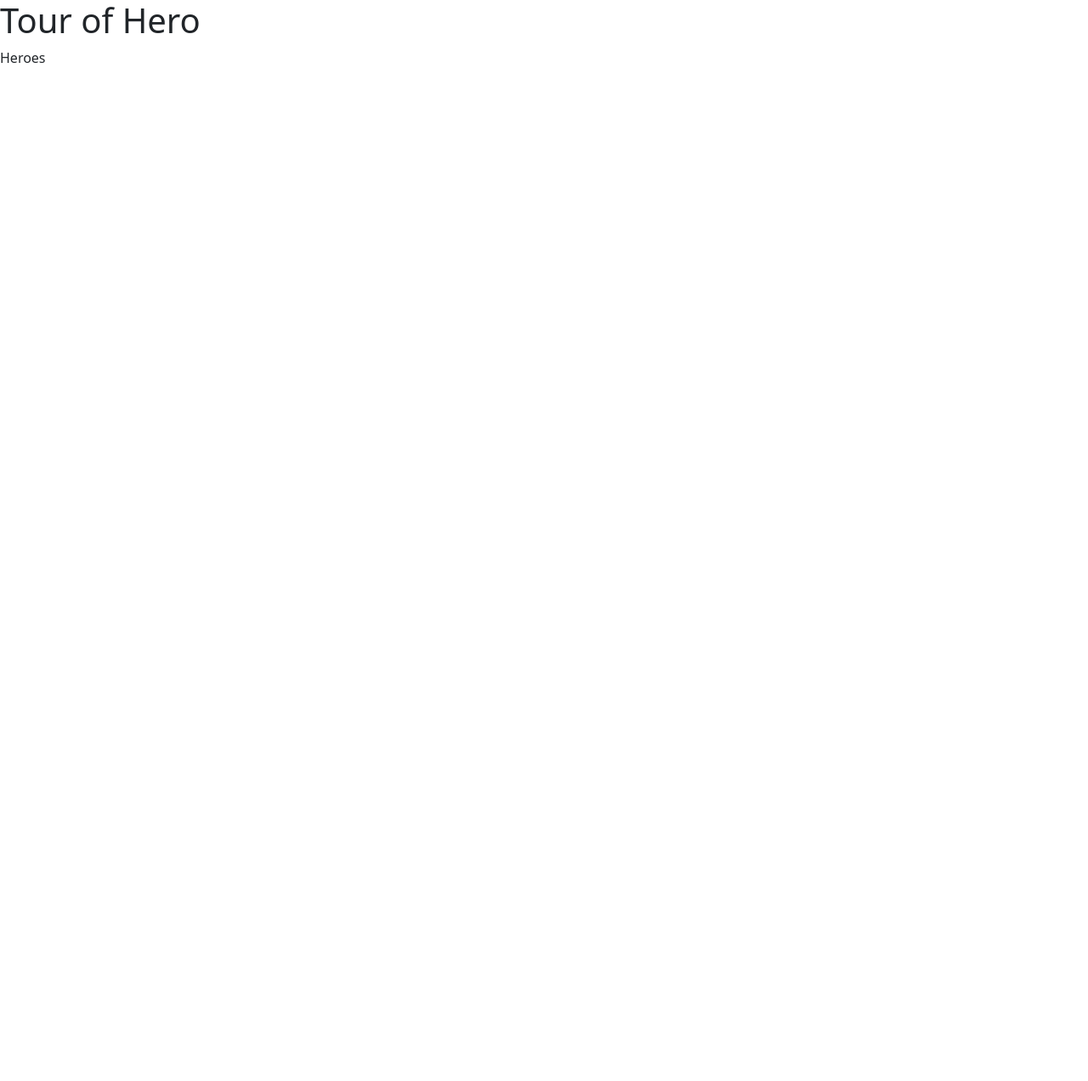
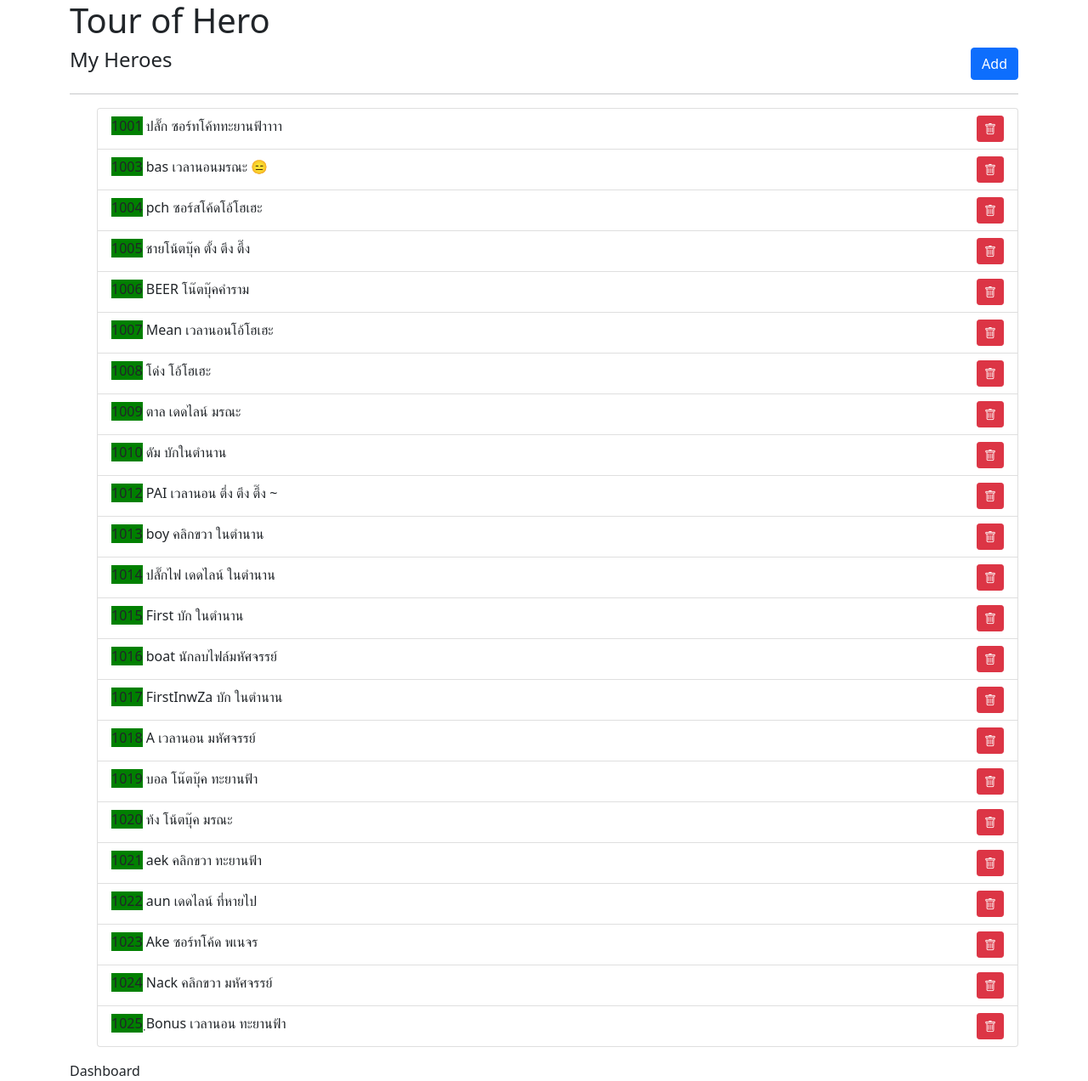
Before and after one commit to arigatopix/tour-of-heroes-react, a React (Create React App) app: page / in a window 1280 px wide. Shown: the whole page at 85% size. Before the commit the page ends 800 px from the top, so only its background shows below. Built offline with nearby package versions, Linux system fonts and the light colour scheme.

Commit message:
added hero lists

```diff
--- a/src/App.js
+++ b/src/App.js
@@ -1,11 +1,13 @@
+import Dashboard from './componentes/dashboard/Dashboard';
 import Heroes from './componentes/heroes/Heroes';
 
 const App = () => {
   return (
-    <>
+    <div className="container">
       <h1>Tour of Hero</h1>
       <Heroes />
-    </>
+      <Dashboard />
+    </div>
   );
 };
 
--- /dev/null
+++ b/src/componentes/dashboard/Dashboard.js
@@ -0,0 +1,5 @@
+const Dashboard = () => {
+  return <div>Dashboard</div>;
+};
+
+export default Dashboard;
--- /dev/null
+++ b/src/componentes/heroes/HeroList.js
@@ -0,0 +1,12 @@
+import HeroListItem from './HeroListItem';
+import { heroes } from '../mock-heroes';
+
+const HeroList = () => {
+  return (
+    <ul className="list-group">
+      <HeroListItem heroes={heroes} />
+    </ul>
+  );
+};
+
+export default HeroList;
--- /dev/null
+++ b/src/componentes/heroes/HeroListItem.js
@@ -0,0 +1,18 @@
+import classes from './HeroListItem.module.css';
+
+const HeroListItem = ({ heroes }) => {
+  return heroes.map(hero => (
+    <li className="list-group-item list-group-item-action" key={hero.id}>
+      <div className="d-flex justify-content-between">
+        <div>
+          <span className={classes.badge}>{hero.id}</span> {hero.name}
+        </div>
+        <div class="btn btn-danger btn-sm">
+          <i class="bi bi-trash"></i>
+        </div>
+      </div>
+    </li>
+  ));
+};
+
+export default HeroListItem;
--- /dev/null
+++ b/src/componentes/heroes/HeroListItem.module.css
@@ -0,0 +1,3 @@
+.badge {
+  background-color: green;
+}
--- a/src/componentes/heroes/Heroes.js
+++ b/src/componentes/heroes/Heroes.js
@@ -1,8 +1,21 @@
+import HeroList from './HeroList';
+
 const Heroes = () => {
   return (
-    <div>
-      Heroes <i className="shield-shaded"></i>
-    </div>
+    <>
+      <div className="d-flex justify-content-between my-2">
+        <h4>
+          My Heroes <i className="shield-shaded"></i>
+        </h4>
+
+        <button className="btn btn-primary">Add</button>
+      </div>
+      <hr />
+
+      <ul>
+        <HeroList />
+      </ul>
+    </>
   );
 };
 
--- /dev/null
+++ b/src/componentes/mock-heroes.js
@@ -0,0 +1,94 @@
+export const heroes = [
+  {
+    id: 1001,
+    name: 'ปลั๊ก ซอร์ทโค้ททะยานฟ้าาาา',
+  },
+  {
+    id: 1003,
+    name: 'bas เวลานอนมรณะ 😑',
+  },
+  {
+    id: 1004,
+    name: 'pch ซอร์สโค้ดโอ้โฮเฮะ',
+  },
+  {
+    id: 1005,
+    name: 'ชายโน้ตบุ๊ค ตั้ง ตึง ตึ๊ง',
+  },
+  {
+    id: 1006,
+    name: 'BEER โน๊ตบุ๊คคำราม',
+  },
+  {
+    id: 1007,
+    name: 'Mean เวลานอนโอ้โฮเฮะ',
+  },
+  {
+    id: 1008,
+    name: 'โด่ง โอ้โฮเฮะ',
+  },
+  {
+    id: 1009,
+    name: 'ตาล เดดไลน์ มรณะ',
+  },
+  {
+    id: 1010,
+    name: 'ดัม บักในตำนาน',
+  },
+  {
+    id: 1012,
+    name: 'PAI เวลานอน ตึ่ง ตึง ตึ๊ง ~',
+  },
+  {
+    id: 1013,
+    name: 'boy คลิกขวา ในตำนาน',
+  },
+  {
+    id: 1014,
+    name: 'ปลั๊กไฟ เดดไลน์ ในตำนาน',
+  },
+  {
+    id: 1015,
+    name: 'First บัก ในตำนาน',
+  },
+  {
+    id: 1016,
+    name: 'boat นักลบไฟล์มหัศจรรย์',
+  },
+  {
+    id: 1017,
+    name: 'FirstInwZa บัก ในตำนาน',
+  },
+  {
+    id: 1018,
+    name: 'A เวลานอน มหัศจรรย์',
+  },
+  {
+    id: 1019,
+    name: 'บอล โน๊ตบุ๊ค ทะยานฟ้า',
+  },
+  {
+    id: 1020,
+    name: 'ท้ง โน้ตบุ๊ค มรณะ',
+  },
+  {
+    id: 1021,
+    name: 'aek คลิกขวา ทะยานฟ้า',
+  },
+  {
+    id: 1022,
+    name: 'aun เดดไลน์ ที่หายไป',
+  },
+  {
+    id: 1023,
+    name: 'Ake ซอร์ทโค้ด พเนจร',
+  },
+  {
+    id: 1024,
+    name: 'Nack คลิกขวา มหัศจรรย์',
+  },
+  {
+    id: 1025,
+    name: 'ฺBonus เวลานอน ทะยานฟ้า',
+  },
+];
```
